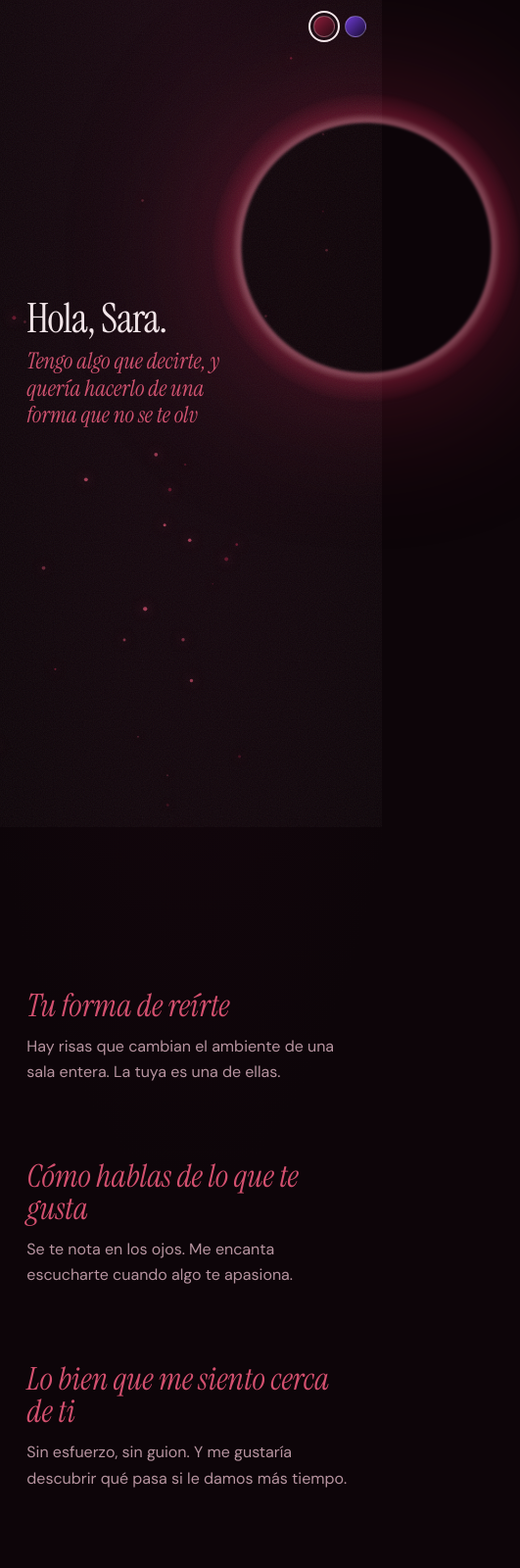
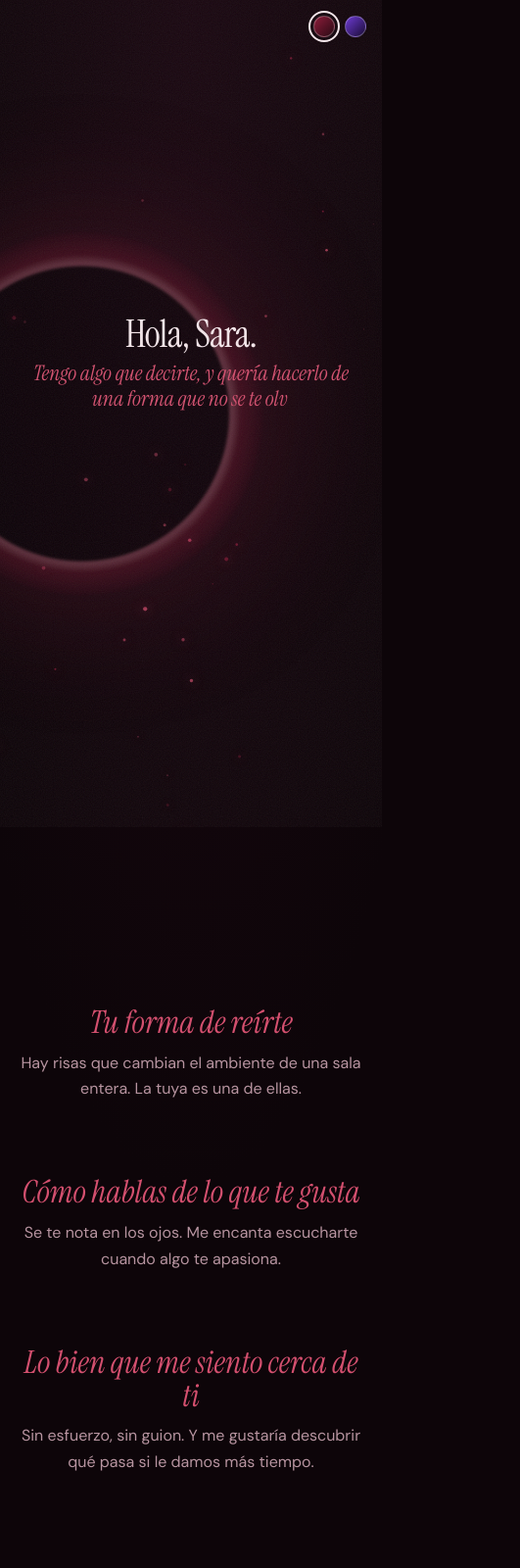
Before and after one commit to criceyt/Pedida_sara, a plain HTML site: page index.html in a window 390 px wide. Shown: the top 1600 px of the page at 98% size, 531 px wide, since content can reach past the window. Drawn offline with Linux system fonts and the light colour scheme.

Commit message:
version final corregida

```diff
--- a/index.html
+++ b/index.html
@@ -46,6 +46,11 @@
         box-sizing: border-box;
         margin: 0;
         padding: 0;
+      }
+      html,
+      body {
+        max-width: 100%;
+        overflow-x: clip;
       }
       html {
         scroll-behavior: smooth;
@@ -478,14 +483,38 @@
         }
       }
       @media (max-width: 700px) {
+        section {
+          padding-inline: 20px;
+        }
+        #hero {
+          align-items: center;
+          text-align: center;
+        }
+        #hero h1 {
+          max-width: 100%;
+          font-size: clamp(2.3rem, 10vw, 3.6rem);
+        }
+        #hero h1 div:nth-child(n + 2) {
+          max-width: 100%;
+          margin-inline: auto;
+        }
         .eclipse {
-          right: -35vmin;
-          top: 30%;
-          opacity: 0.55;
+          right: 50%;
+          top: 50%;
+          width: 92vmin;
+          height: 92vmin;
+          transform: translate(50%, -50%);
+          opacity: 0.35;
         }
+        #reasons .r,
         #reasons .r:nth-child(2) {
-          align-self: flex-start;
-          text-align: left;
+          align-self: center;
+          text-align: center;
+          max-width: 28rem;
+        }
+        .btns {
+          width: 100%;
+          max-width: 320px;
         }
       }
       @media (prefers-reduced-motion: reduce) {
@@ -795,13 +824,20 @@
         }
         no.textContent = CONFIG.noLabels[tries];
         whisper.textContent = CONFIG.whispers[tries] || "";
-        yesBtn.style.setProperty("--s", 1 + tries * 0.1);
+
+        const scale = Math.min(1.35, 1 + tries * 0.08);
+        yesBtn.style.setProperty("--s", scale);
+
         requestAnimationFrame(() => {
-          const w = no.offsetWidth,
-            h = no.offsetHeight,
-            m = 16;
-          no.style.left = m + Math.random() * (innerWidth - w - 2 * m) + "px";
-          no.style.top = m + Math.random() * (innerHeight - h - 2 * m) + "px";
+          const vw = document.documentElement.clientWidth;
+          const vh = document.documentElement.clientHeight;
+          const w = no.offsetWidth;
+          const h = no.offsetHeight;
+          const m = 16;
+          const maxX = Math.max(m, vw - w - m);
+          const maxY = Math.max(m, vh - h - m);
+          no.style.left = m + Math.random() * (maxX - m) + "px";
+          no.style.top = m + Math.random() * (maxY - m) + "px";
         });
       }
       no.addEventListener("pointerenter", (e) => {
```
